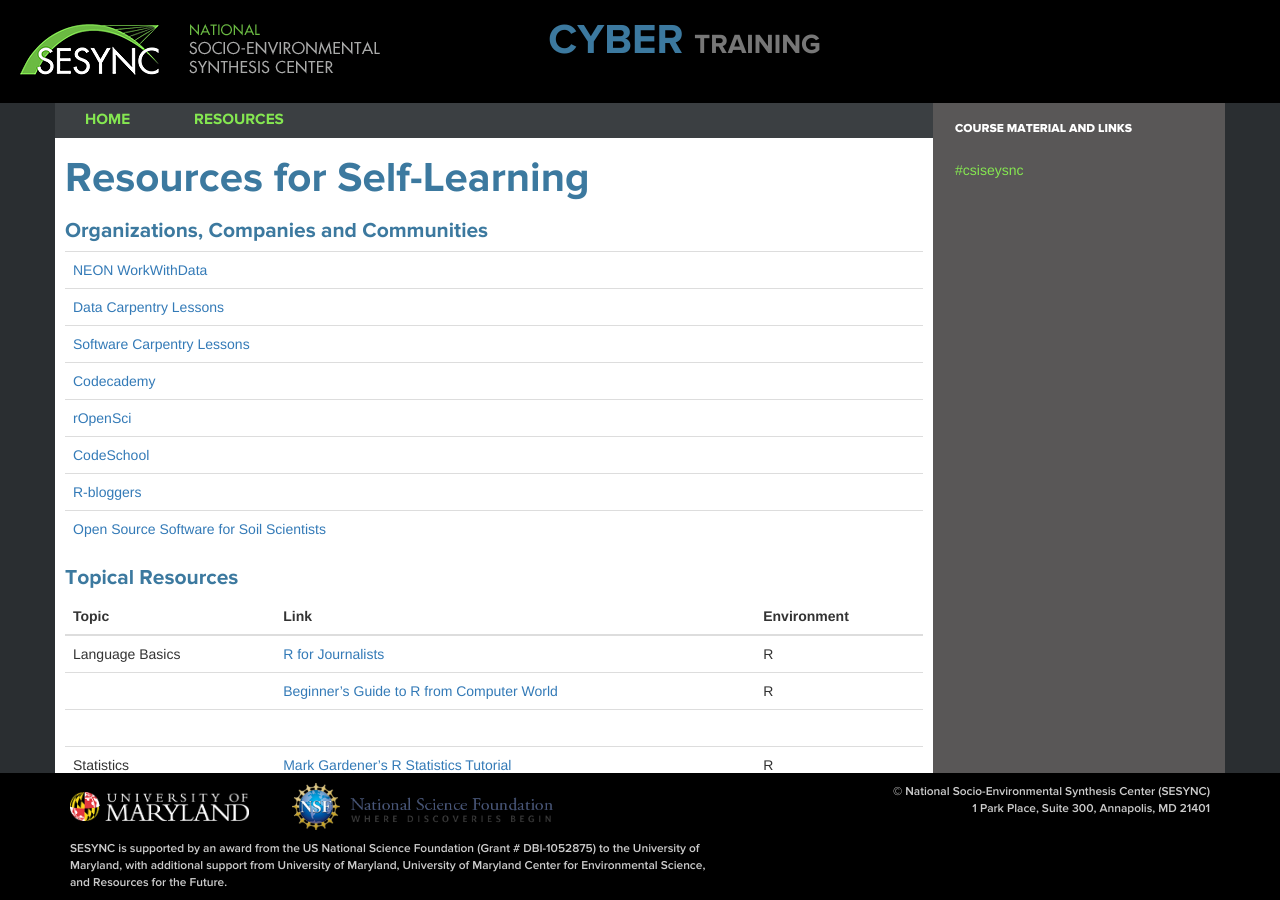
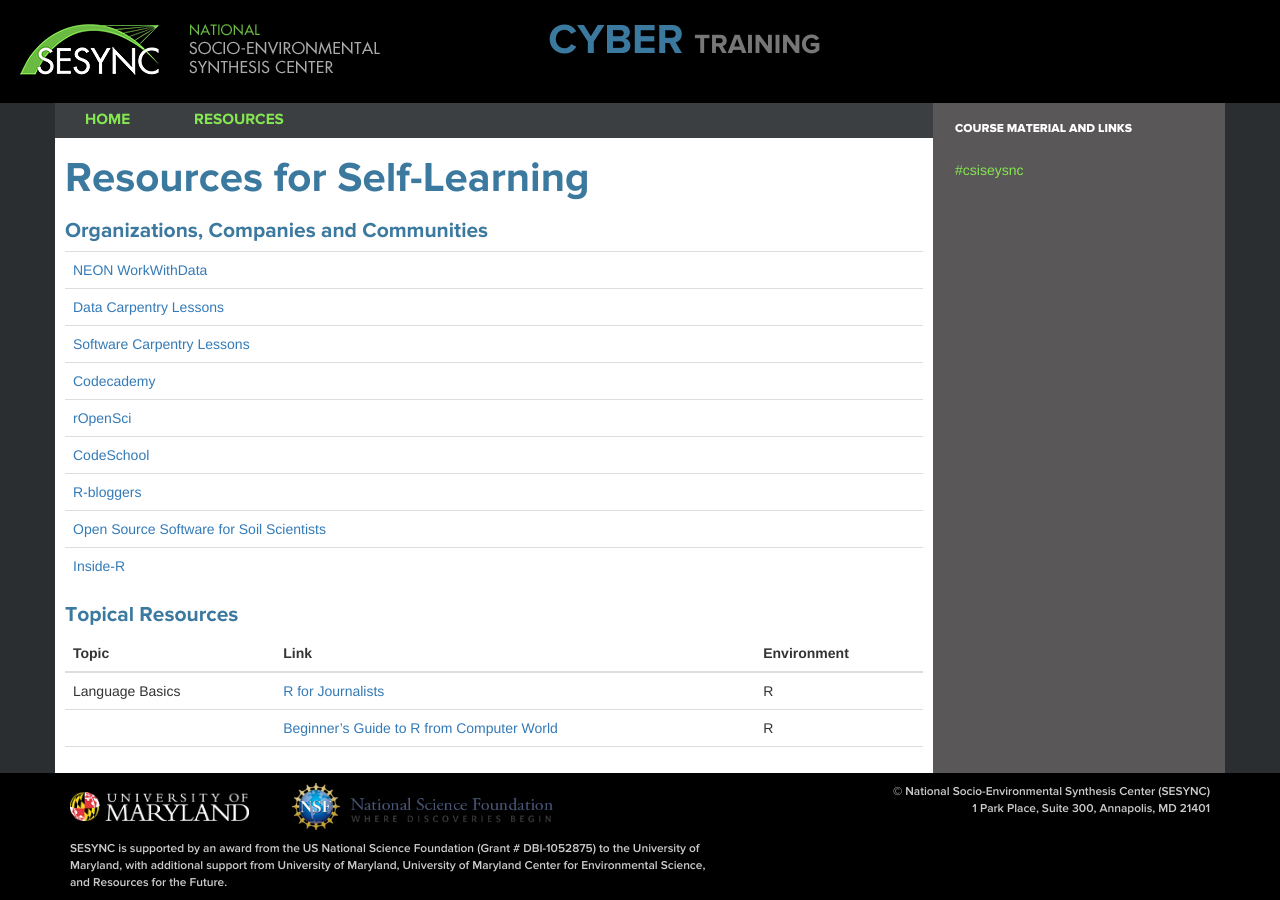
Before and after one commit to SESYNC-ci/syllabi, a Jekyll site: the page built from resources/index.md, in a window 1280 px wide. Built offline with Jekyll 4.4.1, drawn with Linux system fonts in a browser that asks for light colours; nearby versions of some CDN libraries; comment, search, counter and statistics services are not loaded.

Commit message:
Update index.md

```diff
--- a/resources/index.md
+++ b/resources/index.md
@@ -15,6 +15,7 @@
 | [CodeSchool](https://www.codeschool.com/)                                                    |
 | [R-bloggers](https://www.r-bloggers.com)                                                     |
 | [Open Source Software for Soil Scientists](http://casoilresource.lawr.ucdavis.edu/software/) |
+| [Inside-R](http://www.inside-r.org)                                                          |
 {:.table}
 
 ## Topical Resources
```
Also changed, not shown: other parts of resources/index.md (+0 -1 lines).
